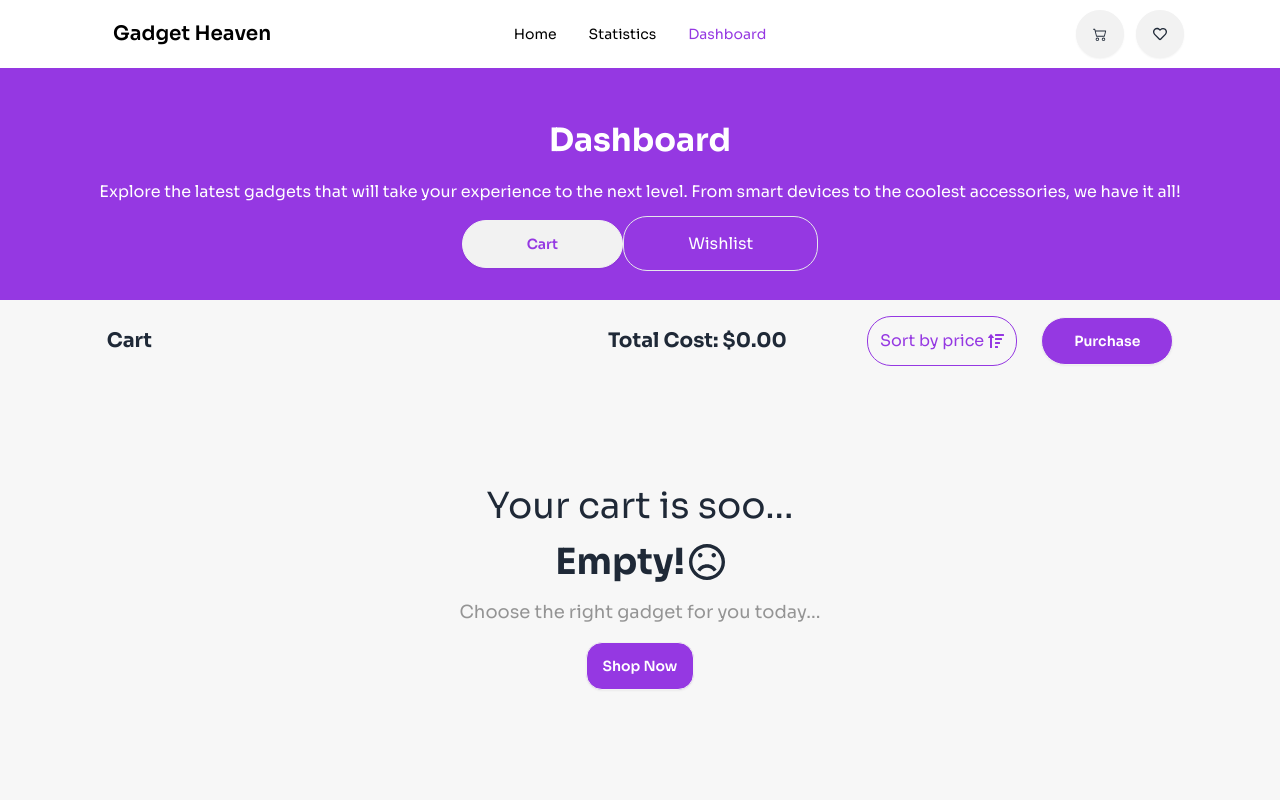
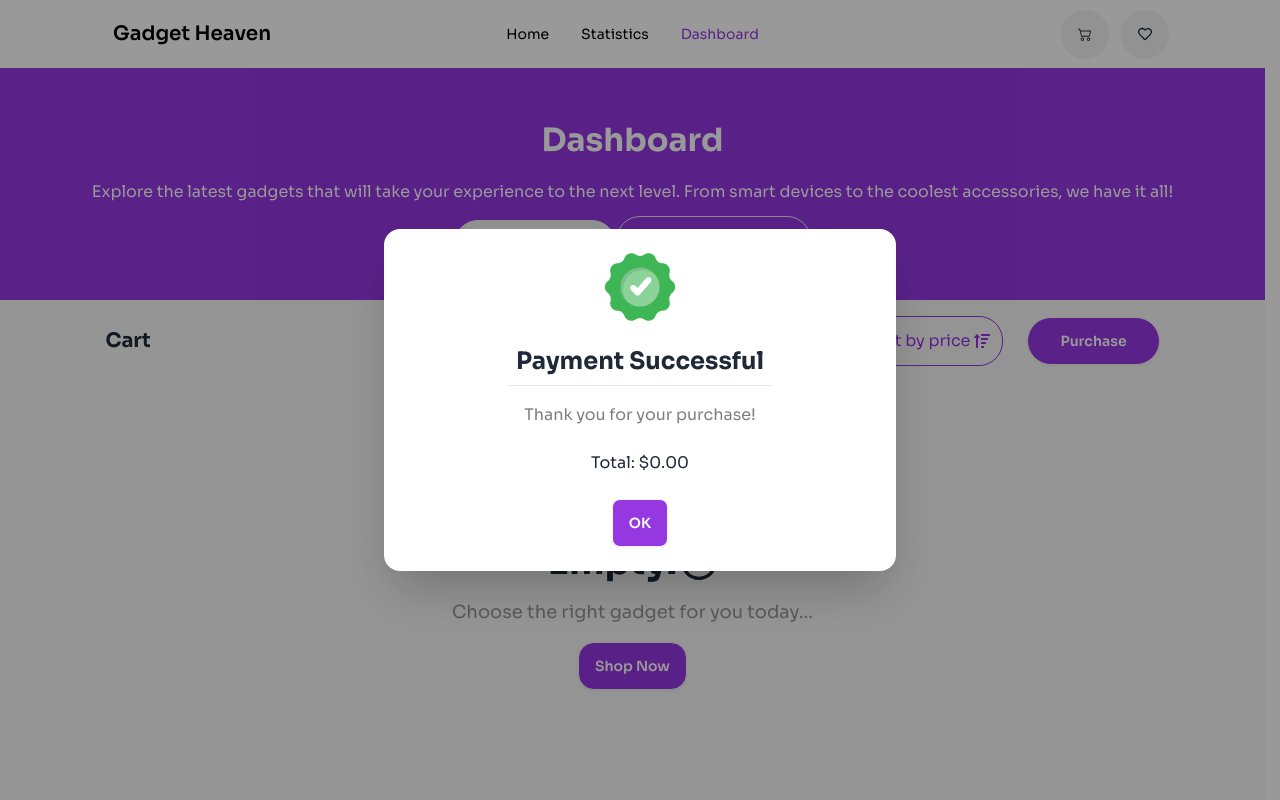
Before and after one commit to Rza-O/gadget-heaven-react-router-assignment, a React (Vite) app: page /dashboard in a window 1280 px wide. Both pictures are taken after a click on the element "Purchase". Shown: the top 800 px of the page. Built offline with nearby package versions, Linux system fonts and the light colour scheme.

Commit message:
added modal and made it functional

```diff
--- a/src/Components/Cart.jsx
+++ b/src/Components/Cart.jsx
@@ -6,9 +6,20 @@ import { useNavigate } from 'react-router-dom';
 import { ImSad } from "react-icons/im";
 
 const Cart = () => {
-    const { cart, removeCartItem } = useCartWishList()
+    const { cart, removeCartItem, clearCart} = useCartWishList()
     const totalCost = cart.reduce((sum, item) => sum + item.price, 0);
     const navigate = useNavigate();
+    const [modalOpen, setModalOpen] = useState(false);
+
+    const handlePurchase = () => {
+        setModalOpen(true);
+    }
+
+    const purchase = () => {
+        clearCart();
+        setModalOpen(false);
+        navigate('/')
+    }
 
     const [isSortedDescending, setIsSortedDescending] = useState(false);
 
@@ -29,7 +40,7 @@ const Cart = () => {
                     <div onClick={sortToggle} className='flex items-center border border-primary text-primary p-3 rounded-3xl gap-1 cursor-pointer hover:bg-gray-200'>Sort by price {isSortedDescending?
                         <FaSortAmountDown /> : <FaSortAmountUp />
                         }</div>
-                    <div className='border px-8 rounded-3xl bg-primary text-white btn'>Purchase</div>
+                    <div onClick={handlePurchase} className='border px-8 rounded-3xl bg-primary text-white btn'>Purchase</div>
                 </div>
             </div>
             <div className='mt-6'>
@@ -42,6 +53,21 @@ const Cart = () => {
                         </div>
                         )}
             </div>
+
+            {
+                modalOpen && (<div className="modal modal-open ">
+                    <div className="modal-box flex flex-col items-center justify-center">
+                        <img className='mb-4' src="/Group.png" alt="" />
+                        <h2 className="text-2xl font-bold mb-4 border-b p-2 text-center">Payment Successful</h2>
+                        <hr className=''/>
+                        <p className="mb-6 text-black/50 text-center">Thank you for your purchase!</p>
+                        <p>Total: ${totalCost.toFixed(2)}</p>
+                        <div className="modal-action justify-center">
+                            <button onClick={purchase} className="btn bg-primary text-white">OK</button>
+                        </div>
+                    </div>
+                </div>)
+            }
         </div>
     );
 };
--- a/src/Utility/index.js
+++ b/src/Utility/index.js
@@ -37,7 +37,9 @@ const useCartWishList = () => {
         })
     }
 
-
+    const clearCart = () => {
+        setCart([]);
+    }
 
     const addToWishlist = (product) => {
         setWishlist((prevWishList)=> {
@@ -70,7 +72,7 @@ const useCartWishList = () => {
     }
 
     return {
-        cart, wishlist, addToCart, removeCartItem, addToWishlist, removeItemFromWishList
+        cart, wishlist, addToCart, removeCartItem, addToWishlist, removeItemFromWishList, clearCart
     }
 };
 
```
